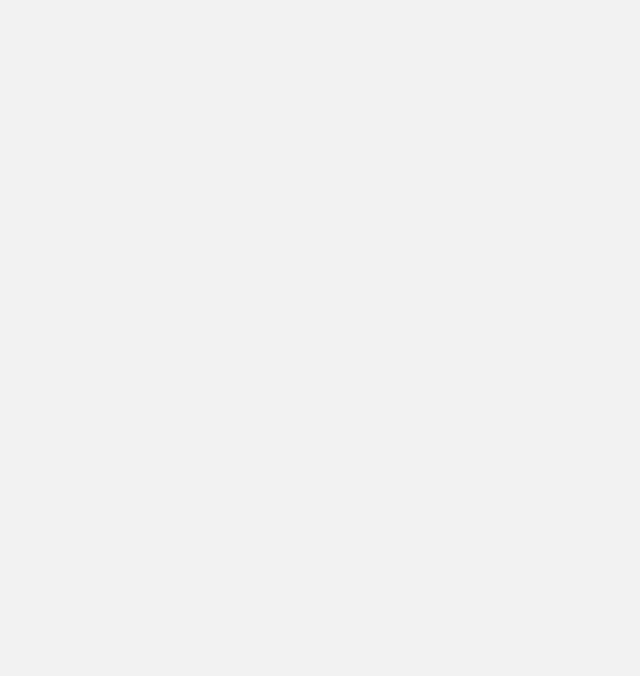
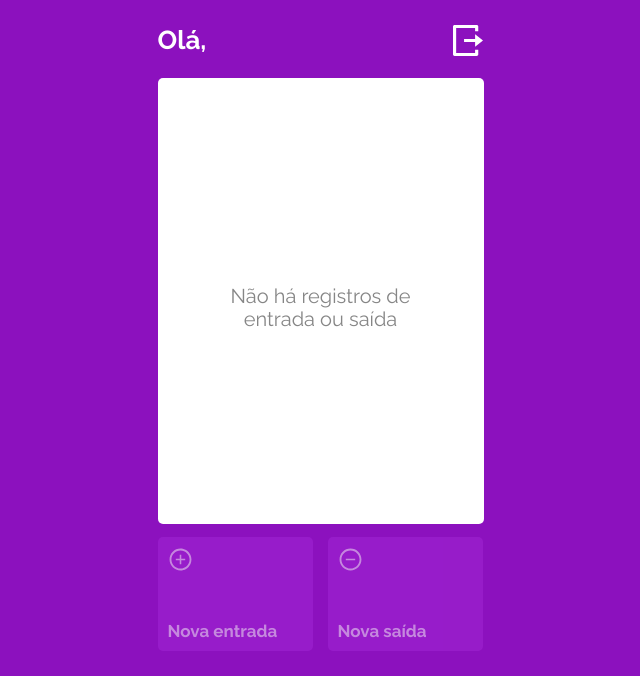
Before and after one commit to carolinelds/driven-projeto13-mywallet-front, a React (Create React App) app: page /wallet in a window 1280 px wide. Before the commit this address had no page. Shown: the top 676 px of the page, without its empty margins (320-960 px from the left). Built offline with nearby package versions, Linux system fonts and the light colour scheme; a web font is replaced by a local one.

Commit message:
Create static layout of wallet page

```diff
--- a/src/App.js
+++ b/src/App.js
@@ -4,23 +4,29 @@ import { BrowserRouter, Routes, Route } from "react-router-dom";
 import { useState } from "react";
 import SignInPage from "./components/SignInPage";
 import SignUpPage from "./components/SignUpPage";
+import WalletPage from "./components/WalletPage";
 import TokenContext from "./contexts/TokenContext";
+import UserContext from "./contexts/UserContext";
 
 export default function App() {
 
     const [token, setToken] = useState("");
+    const [user, setUser] = useState("");
 
     return (
         <Div>
             <TokenContext.Provider value={{ token, setToken }}>
+                <UserContext.Provider value={{ user, setUser }}>
                     <BrowserRouter>
                         <Routes>
                             <Route path="/" element={<SignInPage />}></Route>
                             <Route path="/sign-up" element={<SignUpPage />}></Route>
+                            <Route path="/wallet" element={<WalletPage />}></Route>
                         </Routes>
                     </BrowserRouter>
+                </UserContext.Provider>
             </TokenContext.Provider>
-        </Div>
+        </Div >
     );
 }
 
--- a/src/components/SignInPage.js
+++ b/src/components/SignInPage.js
@@ -5,10 +5,12 @@ import { Link } from "react-router-dom";
 import { useNavigate } from "react-router-dom";
 import { useContext, useState } from "react";
 import TokenContext from "../contexts/TokenContext.js";
+import UserContext from "../contexts/UserContext.js";
 
 export default function SignInPage() {
 
     const { setToken } = useContext(TokenContext);
+    const { setUser } = useContext(UserContext);
 
     const [email, setEmail] = useState("");
     const [password, setPassword] = useState("");
@@ -27,8 +29,8 @@ export default function SignInPage() {
             const response = await axios.post("http://localhost:5000/sign-in", body);
             console.log(response);
 
-            const newToken = response.data;
-            setToken(newToken);
+            setToken(response.data.token);
+            setUser(response.data.name);
 
             nextPage();
 
--- /dev/null
+++ b/src/components/WalletPage.js
@@ -0,0 +1,110 @@
+import styled from "styled-components";
+import { useContext } from "react";
+import UserContext from "../contexts/UserContext.js";
+import LogoutButton from "./../assets/logout.svg";
+import Add from "./../assets/plus.svg";
+import Subtract from "./../assets/minus.svg";
+
+export default function WalletPage(){
+
+    const { user } = useContext(UserContext);
+
+    return (
+        <Div>
+            <header>
+                <p>Olá, { user }</p>
+                <img src={LogoutButton} alt="Botão de logout"/>
+            </header>
+            <section className="empty">
+                <p>Não há registros de <br/>entrada ou saída</p>
+            </section>
+            <div className="buttons-container">
+                <button>
+                    <img src={Add} alt="Adicionar nova entrada" />
+                    <p>Nova entrada</p>
+                </button>
+                <button>
+                    <img src={Subtract} alt="Adicionar nova saída" />
+                    <p>Nova saída</p>
+                </button>
+            </div>
+
+        </Div>
+    );
+}
+
+const Div = styled.div`
+    max-width: 375px; /*Iphone 8*/
+    width: 100%;
+    display: flex;
+    flex-direction: column;
+    height: 100vh;
+    padding: 25px 25px 16px 25px;
+
+    header {
+        width: 100%;
+        display: flex;
+        justify-content: space-between;
+        margin-bottom: 22px;
+    }
+
+    header p {
+        font-weight: 700;
+        font-size: 26px;
+        line-height: 31px;
+        color: #FFFFFF;
+    }
+
+    section {
+        background-color: white;
+        width: 326px;
+        height: 446px;
+        background: #FFFFFF;
+        border-radius: 5px;
+        padding: 23px 15px 10px 15px;
+    }
+
+    section.empty {
+        display: flex;
+        justify-content: center;
+        align-items: center;
+    }
+
+    section > p {
+        font-weight: 400;
+        font-size: 20px;
+        line-height: 23px;
+        text-align: center;
+        color: #868686;
+    }
+
+    .buttons-container {
+        margin-top: 13px;
+        width: 100%;
+        display: flex;
+        justify-content: space-between;
+    }
+
+    .buttons-container button {
+        padding: 10px;
+        display: flex;
+        flex-direction: column;
+        justify-content: space-between;
+        width: 155px;
+        height: 114px;
+        background: #A328D6;
+        border-radius: 5px;
+        border-style: none;
+        font-weight: 700;
+        font-size: 17px;
+        line-height: 20px;
+        color: #FFFFFF;
+        opacity: 0.5;
+        transition: all 0.3s;
+    }
+
+    .buttons-container button:hover {
+        opacity: 1;
+        transition: all 0.3s;
+    }
+`;
--- /dev/null
+++ b/src/contexts/UserContext.js
@@ -0,0 +1,5 @@
+import { createContext } from "react";
+
+const UserContext = createContext();
+
+export default UserContext;
```
Lines whose indentation alone changed are shown as unchanged.
